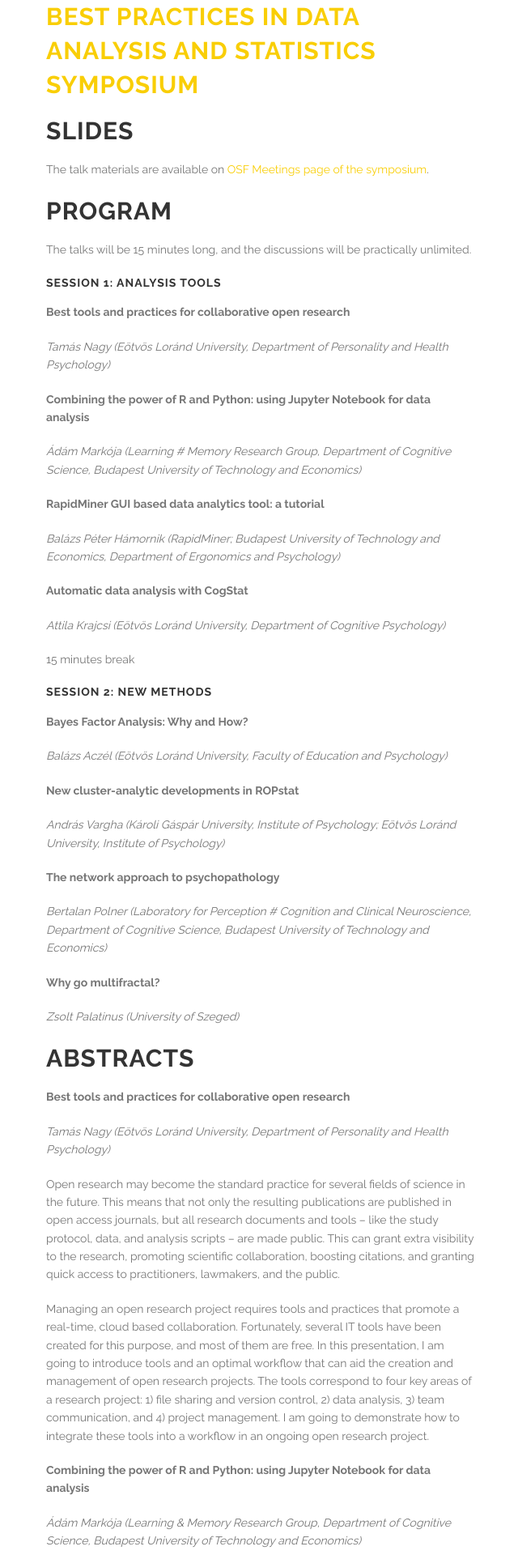
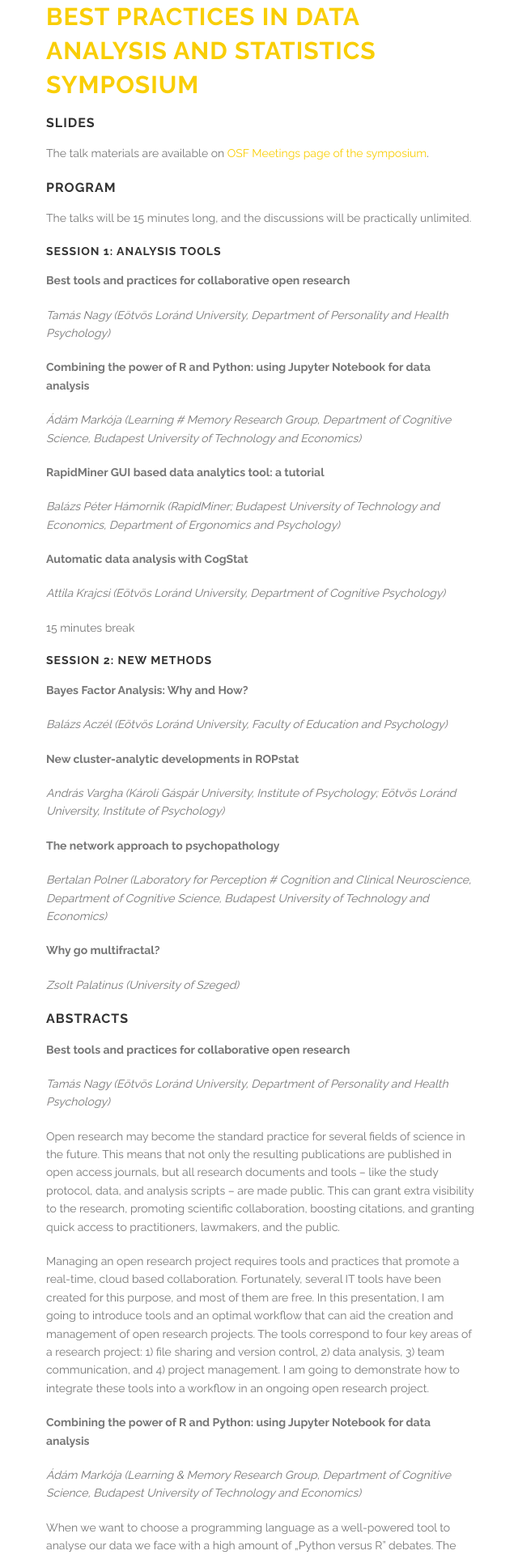
Before and after one commit to cogstat/cogstat_website, a Jekyll site: the page built from best_practices_symposium/program.md, in a window 1280 px wide. Shown: the top 1920 px of the page at 81% size, without its empty margins (38-678 px from the left). Built offline with Jekyll 4.4.1, drawn with Linux system fonts in a browser that asks for light colours.

Commit message:
symp:heading level

```diff
--- a/best_practices_symposium/program.md
+++ b/best_practices_symposium/program.md
@@ -4,11 +4,11 @@ title:  "Program for Best practices in data analysis and statistics symposium"
 ---
 ## [Best practices in data analysis and statistics symposium](index.html)
 
-## Slides
+### Slides
 
 The talk materials are available on [OSF Meetings page of the symposium](https://osf.io/view/bestpracticessymposium2017/).
 
-## Program
+### Program
 
 The talks will be 15 minutes long, and the discussions will be practically unlimited.
 
@@ -49,7 +49,7 @@ __Why go multifractal?__
 
 _Zsolt Palatinus (University of Szeged)_
 
-## Abstracts
+### Abstracts
 
 __Best tools and practices for collaborative open research__
 
```
